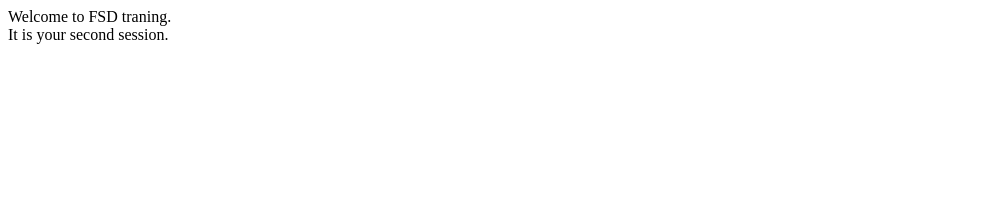
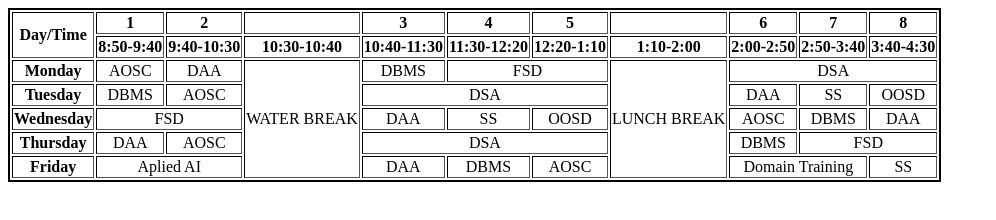
Before and after one commit to KavyaKesharwani/ABES_EC_CS_C_FSD_kavyakesharwani, a plain HTML site: page day1/index.html in a window 1280 px wide. Shown: the whole page, without its empty margins (0-996 px from the left). Drawn offline with Linux system fonts and the light colour scheme.

Commit message:
initial commit

```diff
--- a/day1/index.html
+++ b/day1/index.html
@@ -4,10 +4,88 @@
     <meta charset="UTF-8">
     <meta name="viewport" content="width=device-width, initial-scale=1.0">
     <title>Document</title>
+    <style>
+        td{
+            text-align: center;
+        }
+    </style>
 </head>
 <body>
-   <div id="container">Welcome to FSD traning.</div>
-   <div class="container-class">It is your second session.</div>
+  <table border="2" style="border: 2px solid black;">
+     <tr>
+        <th rowspan="2">Day/Time</th>
+        <th>1</th>
+        <th>2</th>
+        <th> </th>
+        <th>3</th>
+        <th>4</th>
+        <th>5</th>
+        <th> </th>
+        <th>6</th>
+        <th>7</th>
+        <th>8</th>
+    </tr>
+    <tr>
+        <th>8:50-9:40</th>
+        <th>9:40-10:30</th>
+        <th>10:30-10:40</th>
+        <th>10:40-11:30</th>
+        <th>11:30-12:20</th>
+        <th>12:20-1:10</th>
+        <th>1:10-2:00</th>
+        <th>2:00-2:50</th>
+        <th>2:50-3:40</th>
+        <th>3:40-4:30</th>
+    </tr>
+    <tr>
+        <th>Monday</th>
+        <td>AOSC</td>
+        <td>DAA</td>
+        <td rowspan="8">WATER BREAK</td>
+        <td>DBMS</td>
+        <td colspan="2">FSD</td>
+        <td rowspan="8">LUNCH BREAK</td>
+        <td colspan="3">DSA</td>
 
+    </tr>
+      <tr>
+        <th>Tuesday</th>
+         <td>DBMS</td>
+        <td>AOSC</td>
+        <td colspan="3">DSA</td>
+        <td>DAA</td>
+        <td>SS</td>
+        <td>OOSD</td>
+
+    </tr>
+      <tr>
+        <th>Wednesday</th>
+         <td colspan="2">FSD</td>
+         <td>DAA</td>
+         <td>SS</td>
+         <td>OOSD</td>
+         <td>AOSC</td>
+         <td >DBMS</td>
+         <td>DAA</td>
+    </tr>
+      <tr>
+        <th>Thursday</th>
+         <td>DAA</td>
+         <td>AOSC</td>
+         <td colspan="3">DSA</td>
+         <td>DBMS</td>
+         <td colspan="2">FSD</td>
+    </tr>
+      <tr>
+        <th>Friday</th>
+        <td colspan="2">Aplied AI</td>
+        <td>DAA</td>
+        <td>DBMS</td>
+        <td>AOSC</td>
+        <td colspan="2">Domain Training</td>
+        <td>SS</td>
+     </tr>
+
+  </table>
 </body>
 </html>
```
Also changed, not shown: 1 other file.
